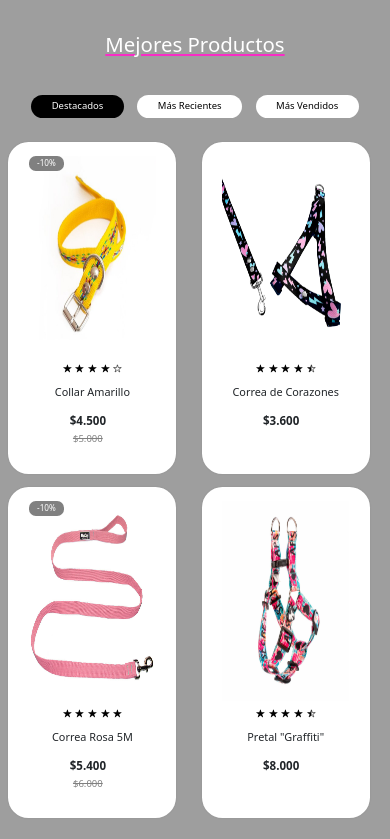
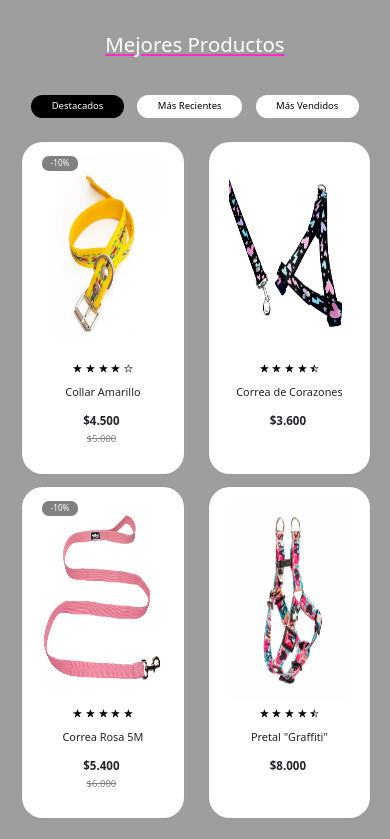
Before and after one commit to tomasarmano/Locky-Armano, a plain HTML site: page index.html in a window 390 px wide. Shown: the part 600-1439 px from the top of the page. Drawn offline with nearby package versions, Linux system fonts and the light colour scheme.

Commit message:
entrega final

```diff
--- a/css/estilo.css
+++ b/css/estilo.css
@@ -435,6 +435,9 @@ footer .text {
   .products{
     padding-top: 6rem;
   }
+  .container-products{
+    padding-left: 2rem;
+  }
   .card-products{
     width: 90%;
   }
```
